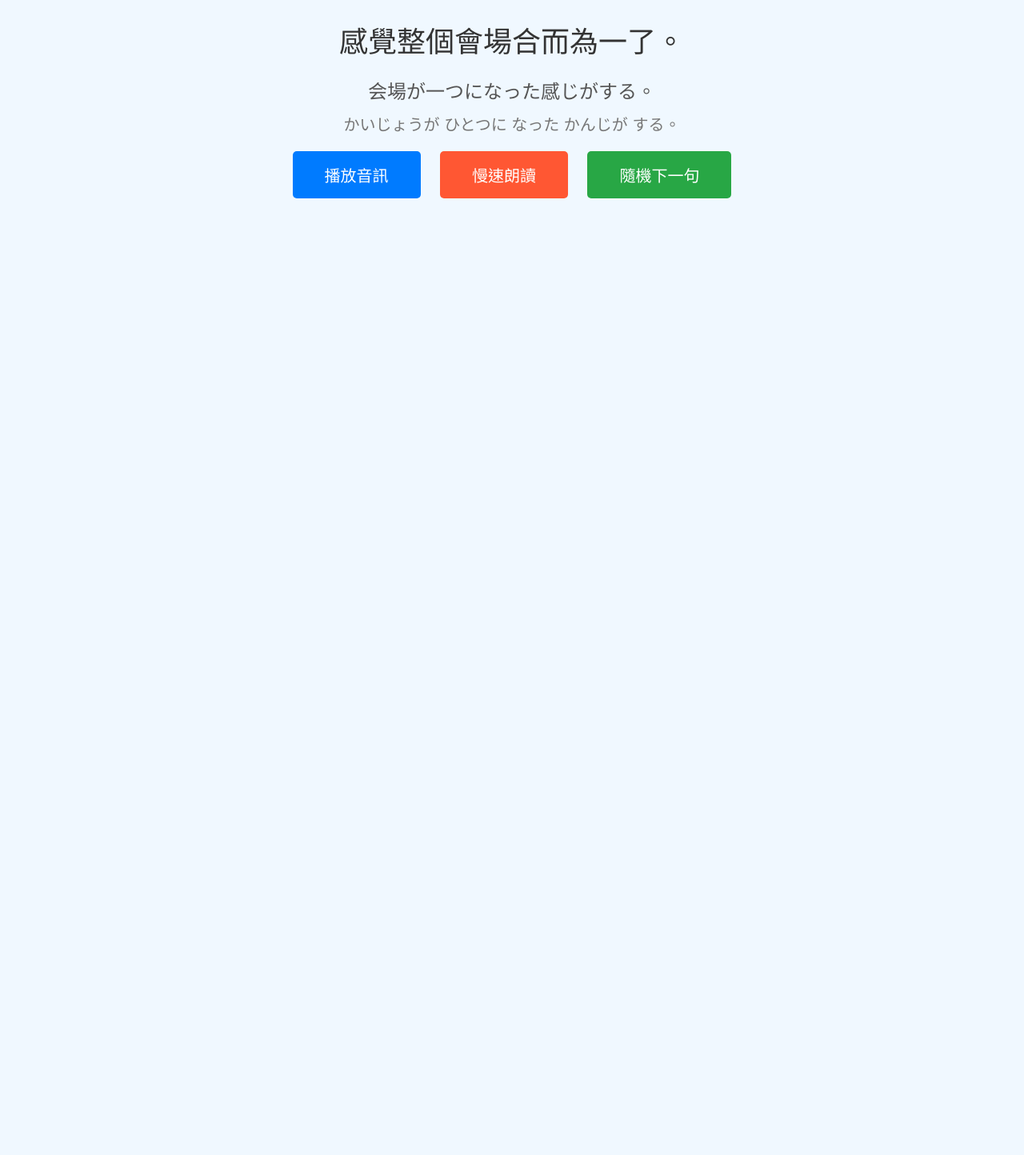
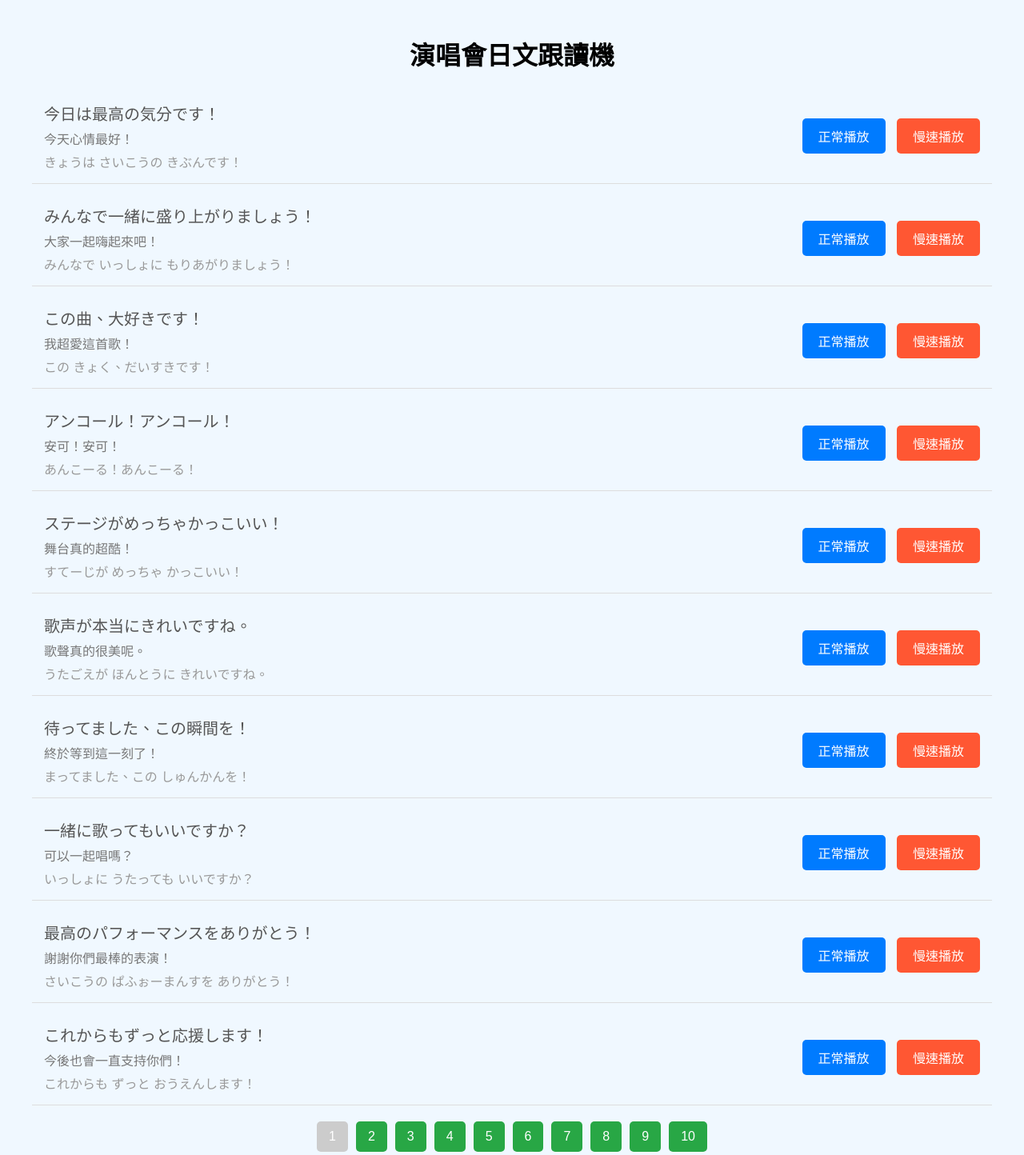
Before and after one commit to wonwoo0/jp_concert, a plain HTML site: page index.html in a window 1280 px wide. Shown: the part 17-1461 px from the top of the page at 80% size. Before the commit the page ends 800 px from the top, so only its background shows below. Drawn offline with Linux system fonts and the light colour scheme.

Commit message:
Update index.html

```diff
--- a/index.html
+++ b/index.html
@@ -12,74 +12,85 @@
             background: #f0f8ff;
         }
         .container {
-            max-width: 800px;
+            max-width: 1200px;
             margin: 0 auto;
             padding: 20px;
         }
-        .zh {
-            font-size: 36px;
-            color: #333;
-            margin-bottom: 20px;
+        .sentence {
+            display: flex;
+            justify-content: space-between;
+            align-items: center;
+            padding: 15px;
+            border-bottom: 1px solid #ddd;
+            margin-bottom: 10px;
+        }
+        .text {
+            text-align: left;
+            flex-grow: 1;
         }
         .jp {
-            font-size: 24px;
+            font-size: 20px;
             color: #555;
-            margin: 10px 0;
+            margin-bottom: 5px;
+        }
+        .zh {
+            font-size: 16px;
+            color: #777;
         }
         .kana {
-            font-size: 20px;
-            color: #777;
-            margin: 10px 0;
+            font-size: 16px;
+            color: #999;
+            margin-top: 5px;
         }
-        .play-btn {
-            padding: 15px 40px;
-            font-size: 20px;
-            background: #007BFF;
-            color: white;
+        .play-btn, .slow-btn {
+            padding: 10px 20px;
+            font-size: 16px;
             border: none;
             border-radius: 5px;
             cursor: pointer;
-            margin: 10px;
+            margin-left: 10px;
+        }
+        .play-btn {
+            background: #007BFF;
+            color: white;
         }
         .play-btn:hover {
             background: #0056b3;
         }
         .slow-btn {
-            padding: 15px 40px;
-            font-size: 20px;
             background: #ff5733;
             color: white;
-            border: none;
-            border-radius: 5px;
-            cursor: pointer;
-            margin: 10px;
         }
         .slow-btn:hover {
             background: #e04e2b;
         }
-        .next-btn {
-            padding: 15px 40px;
-            font-size: 20px;
+        .pagination {
+            margin-top: 20px;
+        }
+        .pagination button {
+            padding: 10px 15px;
+            font-size: 16px;
             background: #28a745;
             color: white;
             border: none;
             border-radius: 5px;
             cursor: pointer;
-            margin: 10px;
+            margin: 0 5px;
         }
-        .next-btn:hover {
+        .pagination button:disabled {
+            background: #ccc;
+            cursor: not-allowed;
+        }
+        .pagination button:hover:not(:disabled) {
             background: #218838;
         }
     </style>
 </head>
 <body>
     <div class="container">
-        <div id="zh-text" class="zh"></div>
-        <div id="jp-text" class="jp"></div>
-        <div id="kana-text" class="kana"></div>
-        <button class="play-btn" onclick="playCurrent('normal')">播放音訊</button>
-        <button class="slow-btn" onclick="playCurrent('slow')">慢速朗讀</button>
-        <button class="next-btn" onclick="showRandomSentence()">隨機下一句</button>
+        <h1>演唱會日文跟讀機</h1>
+        <div id="sentences"></div>
+        <div class="pagination" id="pagination"></div>
     </div>
 
     <script>
@@ -186,32 +197,60 @@
             { jp: "コンサートってやっぱり最高！", kana: "こんさーとって やっぱり さいこう！", zh: "演唱會果然是最棒的！", audio: "audio/sentence_100.mp3", slowAudio: "audio/slow/sentence_100.mp3" }
         ];
 
-        let currentSentence = null;
-        let currentAudio = null;
+        let currentPage = 1;
+        const itemsPerPage = 10;
+
+        function renderSentences(page) {
+            const container = document.getElementById("sentences");
+            container.innerHTML = "";
+            const start = (page - 1) * itemsPerPage;
+            const end = start + itemsPerPage;
+            const paginatedSentences = sentences.slice(start, end);
+
+            paginatedSentences.forEach(sentence => {
+                const div = document.createElement("div");
+                div.className = "sentence";
+                div.innerHTML = `
+                    <div class="text">
+                        <div class="jp">${sentence.jp}</div>
+                        <div class="zh">${sentence.zh}</div>
+                        <div class="kana">${sentence.kana}</div>
+                    </div>
+                    <div>
+                        <button class="play-btn" onclick="playAudio('${sentence.audio}')">正常播放</button>
+                        <button class="slow-btn" onclick="playAudio('${sentence.slowAudio}')">慢速播放</button>
+                    </div>
+                `;
+                container.appendChild(div);
+            });
+
+            renderPagination();
+        }
 
         function playAudio(url) {
-            if (currentAudio) currentAudio.pause(); // 停止前一個音訊
-            currentAudio = new Audio(url);
-            currentAudio.play().catch(error => console.log("播放失敗:", error));
+            const audio = new Audio(url);
+            audio.play().catch(error => console.log("播放失敗:", error));
         }
 
-        function showRandomSentence() {
-            const randomIndex = Math.floor(Math.random() * sentences.length);
-            currentSentence = sentences[randomIndex];
-            document.getElementById("zh-text").textContent = currentSentence.zh;
-            document.getElementById("jp-text").textContent = currentSentence.jp;
-            document.getElementById("kana-text").textContent = currentSentence.kana;
-        }
+        function renderPagination() {
+            const totalPages = Math.ceil(sentences.length / itemsPerPage);
+            const pagination = document.getElementById("pagination");
+            pagination.innerHTML = "";
 
-        function playCurrent(speed) {
-            if (currentSentence) {
-                const url = speed === "slow" ? currentSentence.slowAudio : currentSentence.audio;
-                playAudio(url);
+            for (let i = 1; i <= totalPages; i++) {
+                const button = document.createElement("button");
+                button.textContent = i;
+                button.disabled = i === currentPage;
+                button.onclick = () => {
+                    currentPage = i;
+                    renderSentences(currentPage);
+                };
+                pagination.appendChild(button);
             }
         }
 
-        // 頁面載入時顯示第一句
-        showRandomSentence();
+        // 頁面載入時顯示第一頁
+        renderSentences(currentPage);
     </script>
 </body>
 </html>
```
